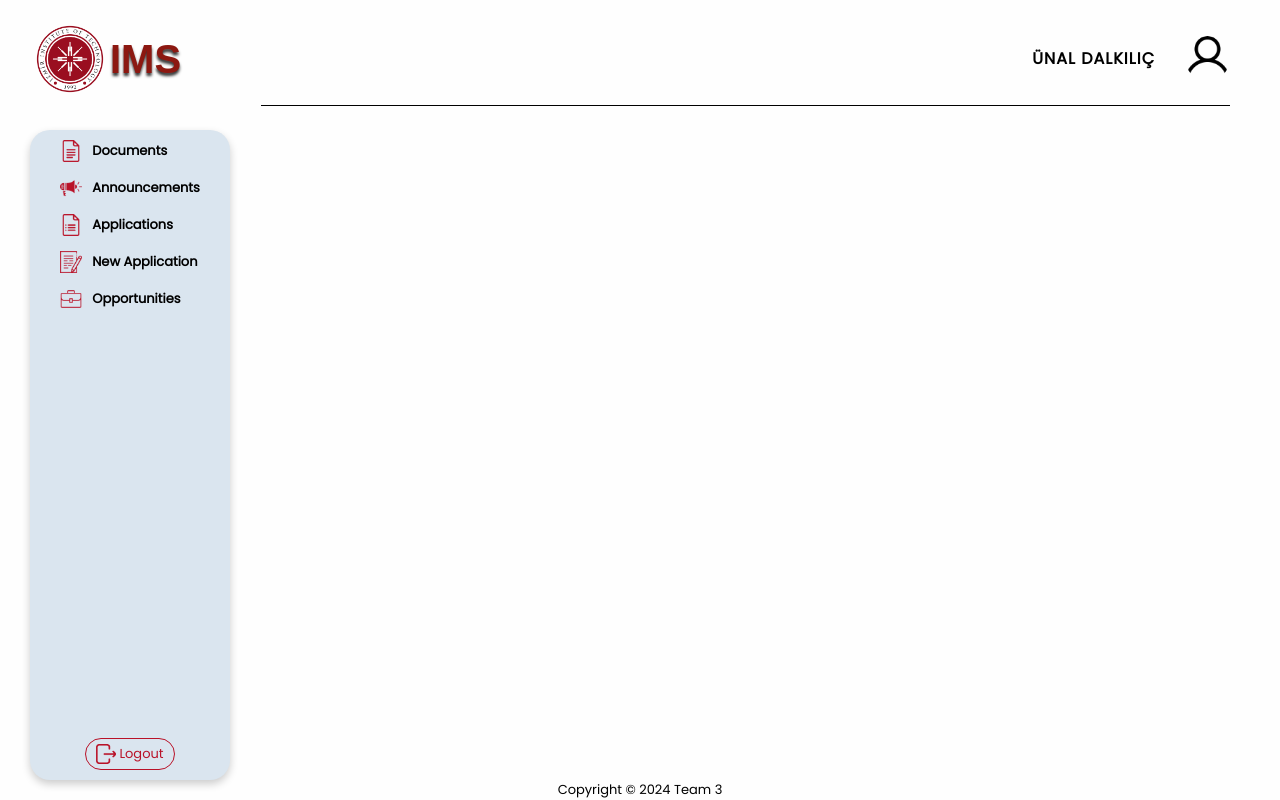
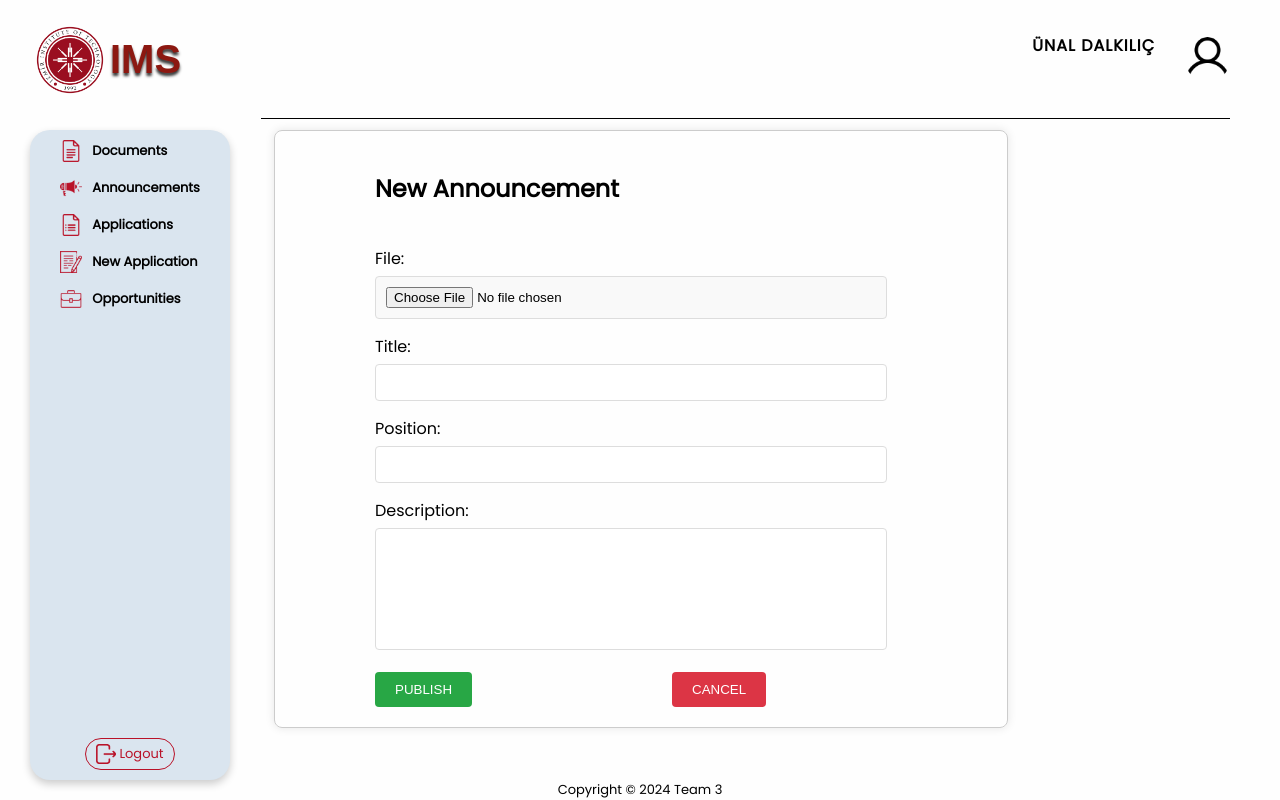
Before and after one commit to CENG-316-Group-3/IMS, a React (Vite) app in the folder Client/: page /main in a window 1280 px wide. Built offline with nearby package versions, Linux system fonts and the light colour scheme; a web font is replaced by a local one.

Commit message:
feat(*):company Announcements and NewAnnouncement components added

```diff
--- /dev/null
+++ b/Client/src/components/Announcements.jsx
@@ -0,0 +1,62 @@
+import React from 'react';
+import '../styles/Announcements.css';
+
+const Announcements = () => {
+    const announcements = [
+        { id: 1, title: 'Announcement 1', position: 'Position 1', date: '2024-05-21' },
+        { id: 2, title: 'Announcement 2', position: 'Position 2', date: '2024-05-20' },
+        { id: 3, title: 'Announcement 3', position: 'Position 3', date: '2024-05-19' },
+        { id: 4, title: 'Announcement 4', position: 'Position 4', date: '2024-05-18' },
+    ];
+
+    const handleEdit = (id) => {
+        // Edit logic here
+        console.log(`Edit announcement with id: ${id}`);
+    };
+
+    const handleDelete = (id) => {
+        // Delete logic here
+        console.log(`Delete announcement with id: ${id}`);
+    };
+
+    return (
+        <div className="announcements-container">
+            <h2>Announcements</h2>
+            <table>
+                <thead>
+                    <tr>
+                        <th>Title</th>
+                        <th>Position</th>
+                        <th>Date</th>
+                        <th>Actions</th>
+                    </tr>
+                </thead>
+                <tbody>
+                    {announcements.map((announcement) => (
+                        <tr key={announcement.id}>
+                            <td>{announcement.title}</td>
+                            <td>{announcement.position}</td>
+                            <td>{announcement.date}</td>
+                            <td className="actions">
+                                <button
+                                    className="edit-btn"
+                                    onClick={() => handleEdit(announcement.id)}
+                                >
+                                    EDIT
+                                </button>
+                                <button
+                                    className="delete-btn"
+                                    onClick={() => handleDelete(announcement.id)}
+                                >
+                                    DELETE
+                                </button>
+                            </td>
+                        </tr>
+                    ))}
+                </tbody>
+            </table>
+        </div>
+    );
+};
+
+export default Announcements;
--- /dev/null
+++ b/Client/src/components/NewAnnouncement.jsx
@@ -0,0 +1,68 @@
+import React, { useState } from 'react';
+import '../styles/NewAnnouncement.css';
+
+const NewAnnouncement = () => {
+    const [file, setFile] = useState(null);
+    const [title, setTitle] = useState('');
+    const [position, setPosition] = useState('');
+    const [description, setDescription] = useState('');
+
+    const handleFileChange = (e) => {
+        setFile(e.target.files[0]);
+    };
+
+    const handleSubmit = (e) => {
+        e.preventDefault();
+        // Form submission logic here
+        console.log({ file, title, position, description });
+    };
+
+    const handleCancel = () => {
+        // Reset form fields
+        setFile(null);
+        setTitle('');
+        setPosition('');
+        setDescription('');
+    };
+
+    return (
+        <div className="announcement-form-container">
+            <h2>New Announcement</h2>
+            <form onSubmit={handleSubmit}>
+                <div className="form-group">
+                    <label>File:</label>
+                    <input type="file" onChange={handleFileChange} />
+                </div>
+                <div className="form-group">
+                    <label>Title:</label>
+                    <input
+                        type="text"
+                        value={title}
+                        onChange={(e) => setTitle(e.target.value)}
+                    />
+                </div>
+                <div className="form-group">
+                    <label>Position:</label>
+                    <input
+                        type="text"
+                        value={position}
+                        onChange={(e) => setPosition(e.target.value)}
+                    />
+                </div>
+                <div className="form-group">
+                    <label>Description:</label>
+                    <textarea
+                        value={description}
+                        onChange={(e) => setDescription(e.target.value)}
+                    ></textarea>
+                </div>
+                <div className="button-group">
+                    <button type="submit" className="publish-btn">PUBLISH</button>
+                    <button type="button" className="cancel-btn" onClick={handleCancel}>CANCEL</button>
+                </div>
+            </form>
+        </div>
+    );
+};
+
+export default NewAnnouncement;
--- a/Client/src/pages/MainPage.jsx
+++ b/Client/src/pages/MainPage.jsx
@@ -2,6 +2,7 @@ import "../styles/MainPage.css";
 import Header from "../components/Header";
 import Footer from "../components/Footer";
 import Navbar from "../components/Navbar";
+import NewAnnouncement from "../components/NewAnnouncement";
 
 // Icons //
 import document_red from "../assets/document_red.png";
@@ -15,8 +16,10 @@ import new_app_form_red from "../assets/new_app_form_red.png";
 import briefcase_red from "../assets/briefcase_red.png";
 import briefcase_white from "../assets/briefcase_white.png";
 
+
 /* TEMP PART */
 import user_icon from "../assets/user.png";
+import Announcements from "../components/Announcements";
 
 function MainPage() {
     return (
@@ -34,7 +37,8 @@ function MainPage() {
                 ]} />
 
                 <div className="main_page_content">
-
+                    <NewAnnouncement />
+                    {/* <Announcements /> */}
                 </div>
             </div>
 
--- /dev/null
+++ b/Client/src/styles/Announcements.css
@@ -0,0 +1,70 @@
+.announcements-container {
+    border: 1px solid #ccc;
+    padding: 20px;
+    border-radius: 20px;
+    width: 80%;
+    margin: 20px auto;
+    box-shadow: 0 0 10px rgba(0, 0, 0, 0.1);
+    background-color: #fff;
+}
+
+h2 {
+    text-align: left;
+    margin-bottom: 40px;
+}
+
+table {
+    width: 100%;
+    border-collapse: collapse;
+}
+
+thead {
+    background-color: #f9f9f9;
+}
+
+th,
+td {
+    padding: 10px;
+    text-align: left;
+    border-bottom: 1px solid #ddd;
+}
+
+th {
+    font-weight: normal;
+    color: #555;
+}
+
+td {
+    background-color: #f0e6d8;
+}
+
+.actions {
+    display: flex;
+    gap: 35px;
+}
+
+.edit-btn {
+    background-color: #007bff;
+    color: white;
+    border: none;
+    padding: 5px 10px;
+    border-radius: 4px;
+    cursor: pointer;
+}
+
+.delete-btn {
+    background-color: #dc3545;
+    color: white;
+    border: none;
+    padding: 5px 10px;
+    border-radius: 4px;
+    cursor: pointer;
+}
+
+.edit-btn:hover {
+    background-color: #0056b3;
+}
+
+.delete-btn:hover {
+    background-color: #c82333;
+}
--- /dev/null
+++ b/Client/src/styles/NewAnnouncement.css
@@ -0,0 +1,78 @@
+.announcement-form-container {
+    border: 1px solid #ccc;
+    padding: 20px;
+    padding-left: 100px;
+    border-radius: 8px;
+    width: 60%;
+    margin-left: 14px;
+    margin-right: 50px;
+    box-shadow: 0 0 10px rgba(0, 0, 0, 0.1);
+}
+
+h2 {
+    text-align: left;
+}
+
+.form-group {
+    margin-bottom: 15px;
+}
+
+.form-group label {
+    display: block;
+    margin-bottom: 5px;
+}
+
+
+.form-group input[type="file"] {
+    width: 80%;
+    padding: 10px;
+    background-color: #f9f9f9;
+    border: 1px solid #ddd;
+    border-radius: 4px;
+}
+
+.form-group input[type="text"],
+.form-group textarea {
+    width: 80%;
+    padding: 10px;
+    border: 1px solid #ddd;
+    border-radius: 4px;
+}
+
+.form-group textarea {
+    height: 100px;
+    resize: none;
+}
+
+.button-group {
+    display: flex;
+    justify-content: flex-start;
+}
+
+.publish-btn {
+    background-color: #28a745;
+    color: white;
+    border: none;
+    padding: 10px 20px;
+    margin-right: 100px;
+    border-radius: 4px;
+    cursor: pointer;
+}
+
+.cancel-btn {
+    background-color: #dc3545;
+    color: white;
+    border: none;
+    padding: 10px 20px;
+    margin-left: 100px;
+    border-radius: 4px;
+    cursor: pointer;
+}
+
+.publish-btn:hover {
+    background-color: #218838;
+}
+
+.cancel-btn:hover {
+    background-color: #c82333;
+}
```
